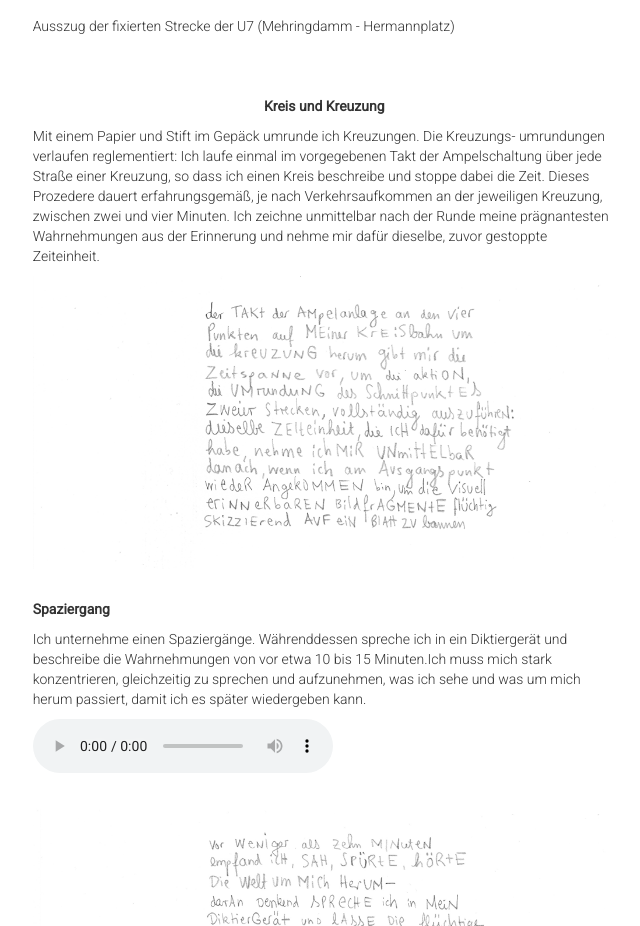
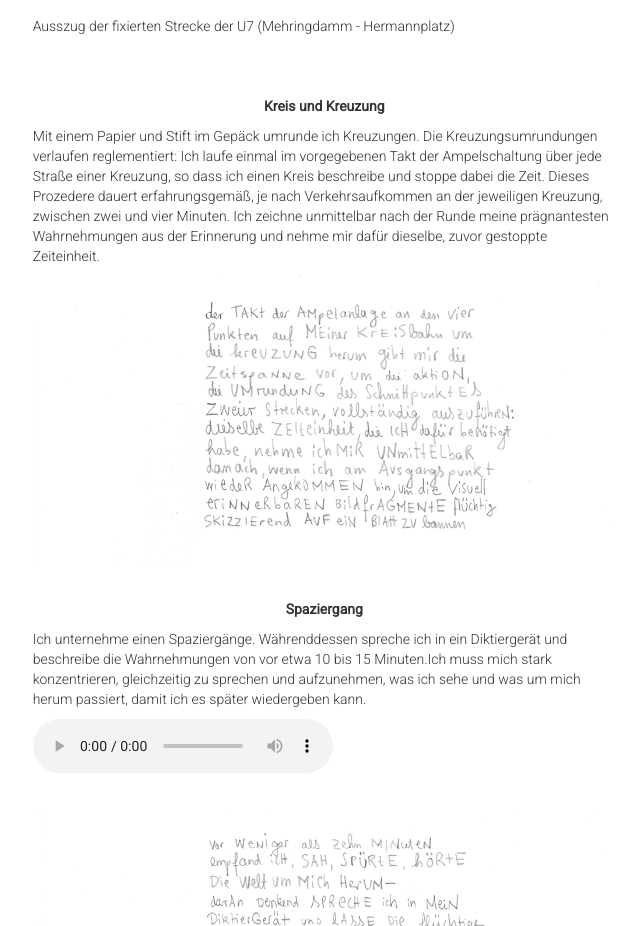
Before and after one commit to bienen/handbuch, a plain HTML site: page index.html in a window 1280 px wide. Shown: the part 4540-5466 px from the top of the page, without its empty margins (469-1109 px from the left). Drawn offline with Linux system fonts and the light colour scheme; a web font is replaced by a local one.

Commit message:
text
text

```diff
--- a/index.html
+++ b/index.html
@@ -121,13 +121,13 @@ Es gibt drei Sinnesausflüge, eine U-Bahnfahrt, eine Umrundung einer Kreuzung un
     <div align="center"><strong>Kreis und Kreuzung</strong>  </div align="center"> </p>
   </p>
 <p>
-Mit einem Papier und Stift im Gepäck umrunde ich Kreuzungen. Die Kreuzungs- umrundungen verlaufen reglementiert: Ich laufe einmal im vorgegebenen Takt der Ampelschaltung über jede Straße einer Kreuzung, so dass ich einen Kreis beschreibe und stoppe dabei die Zeit.  Dieses Prozedere dauert erfahrungsgemäß, je nach Verkehrsaufkommen an der jeweiligen Kreuzung, zwischen zwei und vier Minuten. Ich zeichne unmittelbar nach der Runde meine prägnantesten Wahrnehmungen aus der Erinnerung und nehme mir dafür dieselbe, zuvor gestoppte Zeiteinheit.
+Mit einem Papier und Stift im Gepäck umrunde ich Kreuzungen. Die Kreuzungsumrundungen verlaufen reglementiert: Ich laufe einmal im vorgegebenen Takt der Ampelschaltung über jede Straße einer Kreuzung, so dass ich einen Kreis beschreibe und stoppe dabei die Zeit.  Dieses Prozedere dauert erfahrungsgemäß, je nach Verkehrsaufkommen an der jeweiligen Kreuzung, zwischen zwei und vier Minuten. Ich zeichne unmittelbar nach der Runde meine prägnantesten Wahrnehmungen aus der Erinnerung und nehme mir dafür dieselbe, zuvor gestoppte Zeiteinheit.
  </p>
  <p>
   <img class="img-responsive" src="img/a_kreuzung.gif" alt="kreuzung"></br>
 
  <p>
-  <strong>Spaziergang</strong> </p>
+ <div align="center"><strong>Spaziergang</strong>  </div align="center"> </p>
   </p>
    <p>
   Ich unternehme einen Spaziergänge. Währenddessen spreche ich in ein Diktiergerät und beschreibe die Wahrnehmungen von vor etwa 10 bis 15 Minuten.Ich muss mich stark konzentrieren, gleichzeitig zu sprechen und aufzunehmen, was ich sehe und was um mich herum passiert, damit ich es später wiedergeben kann.
```
